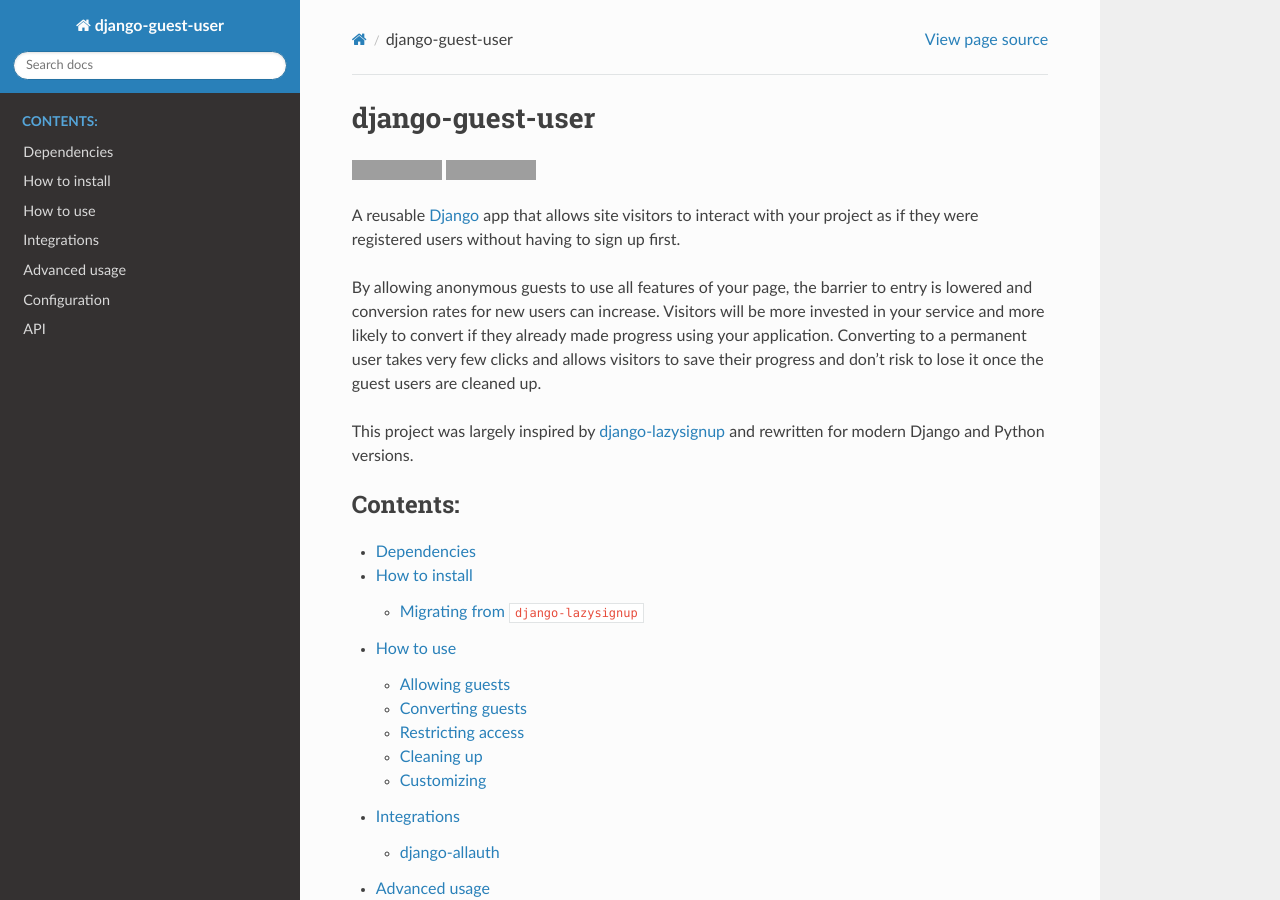
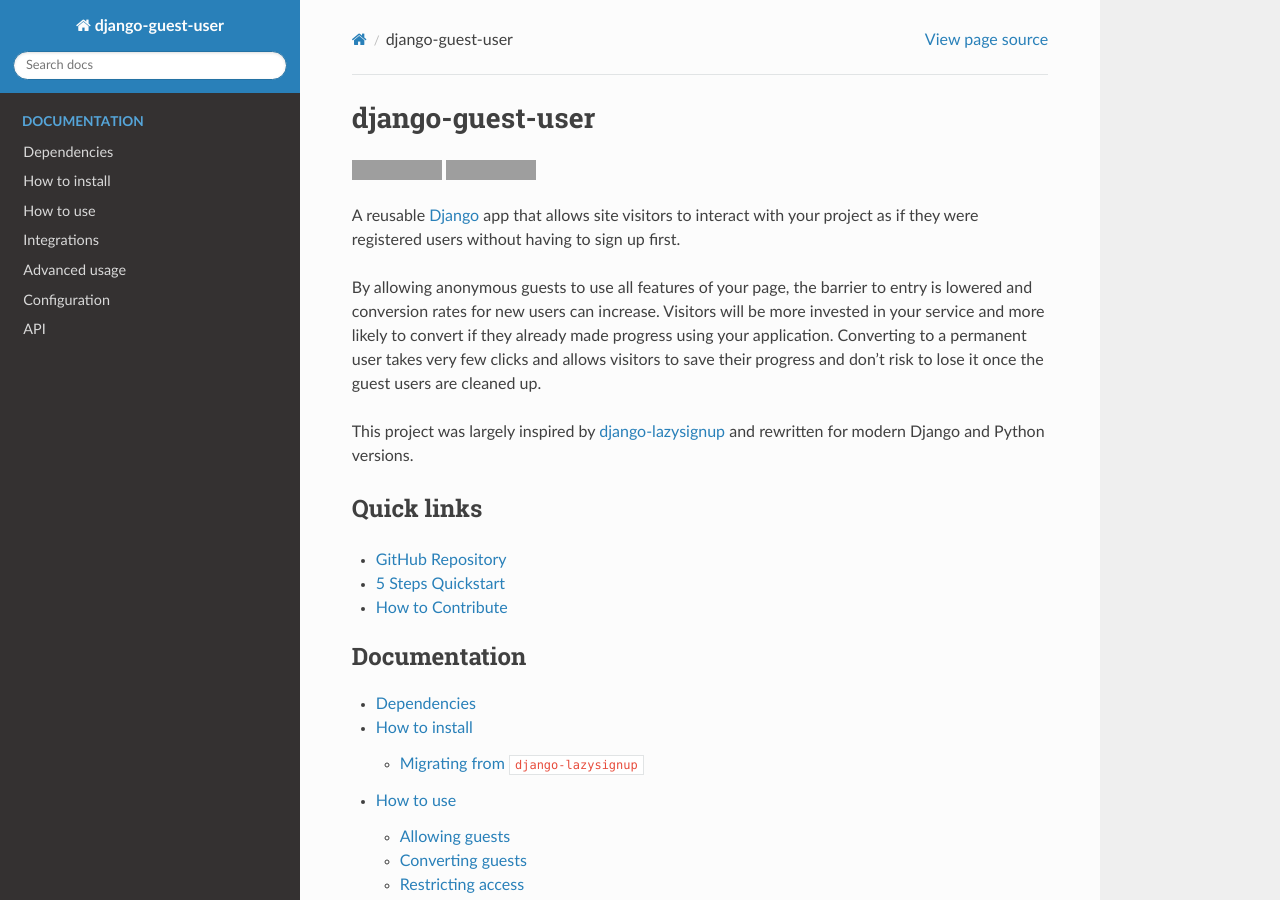
Before and after one commit to julianwachholz/django-guest-user, a Sphinx documentation site: the page built from docs/index.rst, in a window 1280 px wide and 900 px high. Built offline with Sphinx 7.4.7 and the Read the Docs theme 2.0.0, drawn with Linux system fonts in a browser that asks for light colours; grey boxes are pictures that could not be loaded.

Commit message:
Add quick links to docs index

```diff
--- a/docs/index.rst
+++ b/docs/index.rst
@@ -26,9 +26,16 @@
 
 .. _django-lazysignup: https://github.com/danfairs/django-lazysignup
 
+Quick links
+-----------
+
+- `GitHub Repository <https://github.com/julianwachholz/django-guest-user>`_
+- `5 Steps Quickstart <https://github.com/julianwachholz/django-guest-user#quickstart>`_
+- `How to Contribute <https://github.com/julianwachholz/django-guest-user/blob/main/CONTRIBUTING.md>`_
+
 .. toctree::
    :maxdepth: 2
-   :caption: Contents:
+   :caption: Documentation
 
    setup
    usage
```
